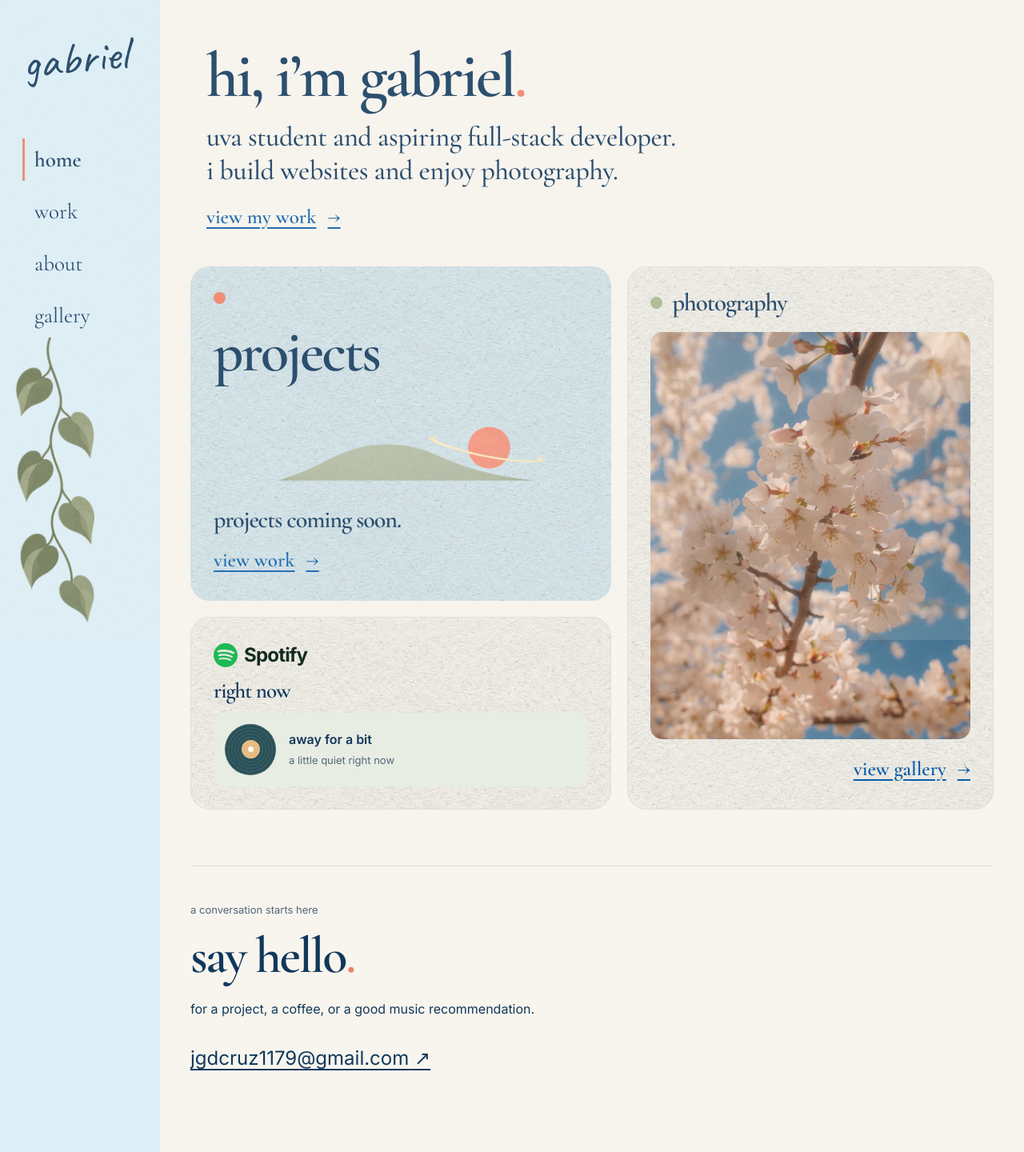
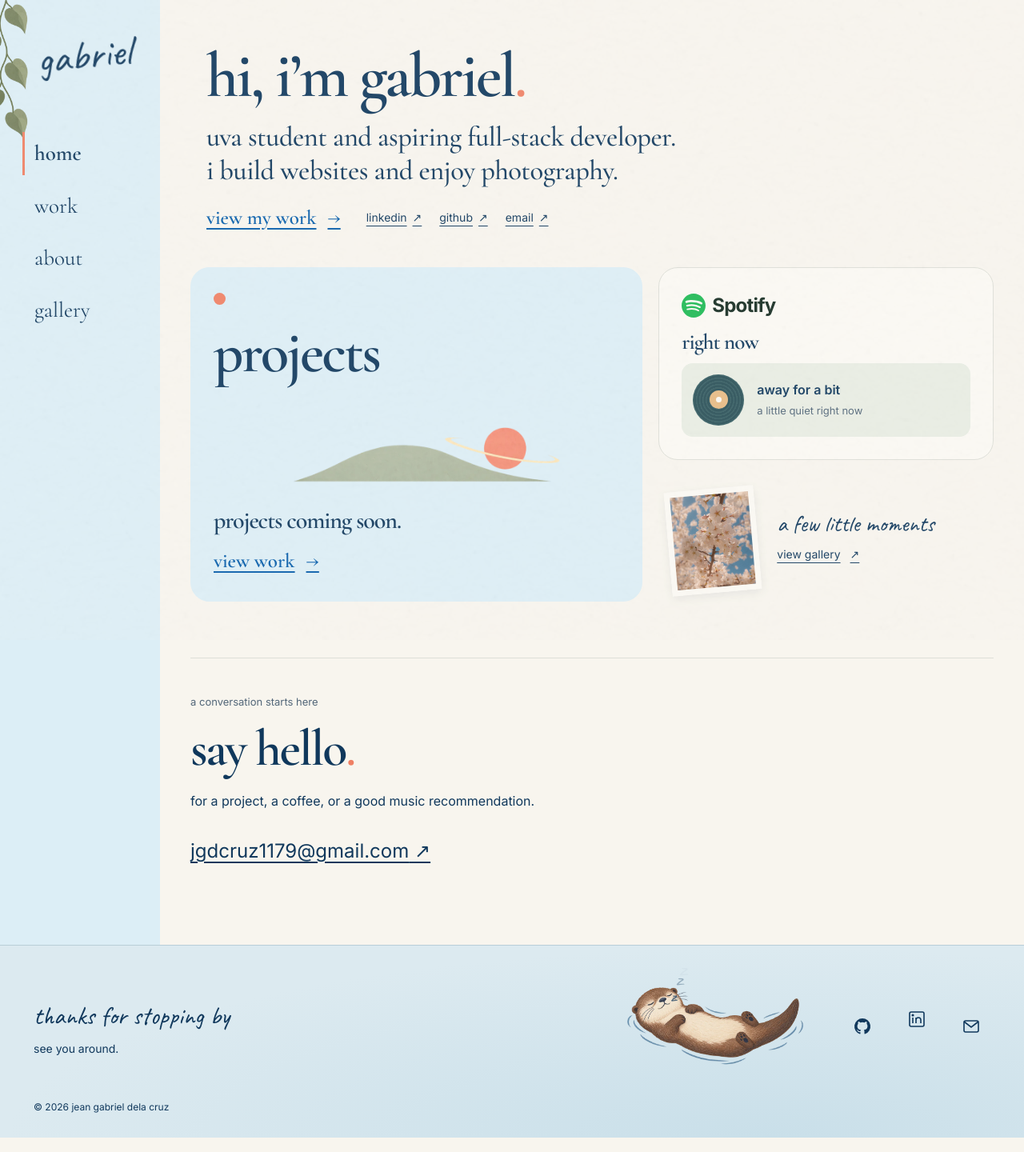
Before and after one commit to gdcruz0911/portfolio, a Next.js app: page / in a window 1280 px wide. Shown: the top 1440 px of the page at 80% size. Built offline with nearby package versions, Linux system fonts and the light colour scheme; no server answers.

Commit message:
fix(design): restore corner plant and rebalance homepage

```diff
--- a/src/app/globals.css
+++ b/src/app/globals.css
@@ -19,7 +19,7 @@
 }
 html { -webkit-font-smoothing: antialiased; }
 body { margin: 0; background: var(--background); color: var(--foreground); font-family: var(--font-inter), sans-serif; font-size: 16px; line-height: 1.6; }
-body::before { content: ""; position: fixed; inset: 0; z-index: 100; pointer-events: none; opacity: .045; background: url('/art/paper-grain.webp') repeat; }
+body::before { content: ""; position: fixed; inset: 0; z-index: 100; pointer-events: none; opacity: .085; background: url('/art/paper-grain.webp') center / cover no-repeat; }
 button, a { -webkit-tap-highlight-color: transparent; }
 button { cursor: pointer; }
 a { text-underline-offset: 5px; }
@@ -35,13 +35,13 @@ a:hover { text-decoration-thickness: 2px; }
 .skip-link:focus { transform: none; }
 .site-shell { display: grid; grid-template-columns: 200px minmax(0, 1fr); max-width: 1500px; min-height: calc(100vh - 100px); margin: 0 auto; }
 .site-header { position: relative; background: var(--blue); padding: 38px 28px; overflow: hidden; }
-.site-header > .signature { position: relative; z-index: 1; display: inline-block; font-size: 58px; line-height: 1.2; transform: rotate(-6deg); }
+.site-header > .signature { position: relative; z-index: 1; display: inline-block; font-size: 52px; margin-left: 18px; line-height: 1.2; transform: rotate(-6deg); }
 .navigation { position: relative; z-index: 1; display: flex; flex-direction: column; gap: 12px; margin-top: 65px; }
 .navigation a { font-family: var(--font-display), Georgia, serif; font-size: 27px; padding: 5px 12px; border-left: 3px solid transparent; }
 .navigation a[aria-current="page"] { border-color: var(--coral); font-weight: 600; }
 .navigation a:hover { color: var(--accent); }
 .menu-toggle { display: none; }
-.sidebar-plant { position: absolute; width: 170px; height: 360px; object-fit: contain; bottom: 30px; left: -18px; pointer-events: none; }
+.sidebar-plant { position: absolute; width: 100px; height: 230px; object-fit: contain; top: -55px; left: -48px; pointer-events: none; }
 #main-content { min-width: 0; padding: 50px 38px 72px; }
 #main-content:focus { outline: none; }
 .home-intro { padding: 4px 20px 40px; }
@@ -49,14 +49,14 @@ a:hover { text-decoration-thickness: 2px; }
 .home-intro p { font-family: var(--font-display), Georgia, serif; font-size: clamp(24px, 2.7vw, 35px); line-height: 1.2; font-weight: 500; letter-spacing: -.015em; }
 .text-link { display: inline-flex; align-items: center; gap: 14px; min-height: 44px; color: #075daa; text-decoration: underline; font-family: var(--font-display), Georgia, serif; font-weight: 600; font-size: 25px; }
 .intro-link { margin-top: 15px; }
-.home-grid { display: grid; grid-template-columns: 1.15fr 1fr; gap: 20px; align-items: stretch; }
+.home-grid { display: grid; grid-template-columns: minmax(0, 1.35fr) minmax(0, 1fr); gap: 20px; align-items: stretch; }
 .paper-panel { border: 1px solid var(--border); border-radius: 24px; padding: 28px; min-width: 0; background: var(--surface); }
-.projects-panel { background: var(--blue); border-color: transparent; }
+.projects-panel { grid-row: 1 / 3; background: var(--blue); border-color: transparent; }
 .section-dot { display: inline-block; width: 15px; height: 15px; border-radius: 50%; flex: 0 0 auto; }
 .projects-panel h2 { font-size: clamp(52px, 5.7vw, 80px); margin: 14px 0 0; }
 .project-landscape { display: block; width: 100%; height: 130px; object-fit: contain; margin: 16px 0 0; }
 .coming-soon { font-size: 30px; margin: 10px 0 12px; }
-.listening-panel { grid-column: 1; }
+.listening-panel { grid-column: 2; align-self: start; }
 .spotify-brand { display: flex; align-items: center; gap: 8px; color: #142b20; font-size: 24px; font-weight: 700; letter-spacing: -.8px; }
 .listening-title { font-size: 27px; margin: 12px 0; }
 .track-card { display: flex; align-items: center; gap: 16px; background: #e8ede3; border-radius: 14px; padding: 14px; min-height: 90px; }
@@ -66,12 +66,15 @@ a:hover { text-decoration-thickness: 2px; }
 .track-details { min-width: 0; }
 .track-title { font-weight: 600; overflow-wrap: anywhere; line-height: 1.4; }
 .track-artist { color: var(--muted); font-size: 13px; margin-top: 5px; overflow-wrap: anywhere; }
-.photography-panel { grid-column: 2; grid-row: 1 / 3; display: flex; flex-direction: column; }
-.photography-panel h2 { display: flex; align-items: center; gap: 12px; font-size: 31px; margin: 0 0 20px; }
-.photo-preview { position: relative; display: block; flex: 1; min-height: 320px; overflow: hidden; border-radius: 15px; }
-.photo-preview img { transition: transform .4s ease; }
-.photo-preview:hover img { transform: scale(1.025); }
-.photography-panel > .text-link { margin-top: 15px; align-self: flex-end; }
+.photography-panel { grid-column: 2; align-self: center; padding: 8px 12px; }
+.photo-postcard { display: flex; align-items: center; gap: 24px; }
+.photo-preview { position: relative; display: block; flex: 0 0 112px; height: 130px; border: 7px solid var(--surface); box-shadow: 0 4px 12px #17384d14; transform: rotate(-5deg); }
+.photo-note { display: block; font-size: 29px; line-height: 1.15; }
+.photo-gallery-link { display: inline-flex; align-items: center; min-height: 44px; font-size: 14px; text-decoration: underline; gap: 12px; }
+.intro-actions { display: flex; align-items: center; flex-wrap: wrap; gap: 12px 32px; margin-top: 16px; }
+.intro-actions .intro-link { margin-top: 0; }
+.intro-socials { display: flex; flex-wrap: wrap; gap: 8px 22px; }
+.intro-socials a { display: inline-flex; align-items: center; min-height: 44px; gap: 7px; font-size: 14px; text-decoration: underline; }
 .site-footer { position: relative; background: #235a89; color: #f8f5ee; margin-top: 20px; }
 .footer-inner { position: relative; max-width: 1450px; margin: auto; min-height: 105px; padding: 30px 42px; display: flex; align-items: center; justify-content: space-between; gap: 24px; }
 .footer-copyright { font-size: 12px; }
@@ -85,18 +88,20 @@ a:hover { text-decoration-thickness: 2px; }
 .page-header > p { margin-bottom: 16px; font-size: 14px; }
 .page-header .page-description { margin-top: 22px; max-width: 600px; color: var(--muted); }
 .project-video { width: 100%; border-radius: 14px; margin: 20px 0; background: #122e49; max-height: 500px; }
-@media (min-width: 1500px) { .site-header { border-radius: 0 0 24px 24px; } }
 @media (max-width: 1000px) and (min-width: 761px) {
   .site-shell { grid-template-columns: 160px minmax(0, 1fr); }
   .site-header { padding: 30px 18px; }
+  .site-header > .signature { font-size: 46px; }
   #main-content { padding: 35px 24px 80px; }
   .paper-panel { padding: 20px; }
-  .photography-panel h2 { font-size: 25px; }
+  .photo-postcard { gap: 12px; }
+  .photo-preview { flex-basis: 80px; height: 100px; }
+  .photo-note { font-size: 24px; }
 }
 @media (max-width: 760px) {
   .site-shell { display: block; min-height: calc(100vh - 150px); }
   .site-header { display: flex; flex-wrap: wrap; justify-content: space-between; align-items: center; padding: 22px 25px 16px 45px; background: transparent; overflow: hidden; }
-  .site-header > .signature { font-size: 49px; }
+  .site-header > .signature { font-size: 49px; margin-left: 0; }
   .sidebar-plant { top: -35px; left: -32px; bottom: auto; width: 82px; height: 155px; opacity: .8; }
   .menu-toggle { display: flex; align-items: center; gap: 12px; min-height: 48px; padding: 4px 0 4px 12px; font-family: var(--font-display), Georgia, serif; font-size: 25px; }
   .menu-lines { width: 22px; height: 13px; border-top: 1px solid; border-bottom: 1px solid; }
@@ -110,14 +115,14 @@ a:hover { text-decoration-thickness: 2px; }
   .text-link { font-size: 24px; }
   .intro-link { margin-top: 12px; }
   .home-grid { display: flex; flex-direction: column; gap: 18px; }
+  .listening-panel { align-self: stretch; }
   .paper-panel { padding: 24px; border-radius: 22px; }
   .projects-panel h2 { font-size: 61px; margin-top: 12px; }
   .project-landscape { height: 100px; margin: 14px 0 0; }
   .coming-soon { font-size: 28px; }
   .spotify-brand { font-size: 25px; }
-  .photography-panel h2 { font-size: 28px; }
-  .photo-preview { min-height: 0; height: 215px; flex: none; }
-  .photography-panel > .text-link { align-self: flex-start; }
+  .photography-panel { align-self: stretch; padding: 15px 8px; }
+  .photo-note { font-size: 27px; }
   .footer-inner { padding: 32px 20px 20px; min-height: 135px; flex-direction: column; gap: 8px; }
   .site-footer nav { order: -1; }
   .footer-copyright { font-size: 11px; }
@@ -129,11 +134,6 @@ a:hover { text-decoration-thickness: 2px; }
 .gallery-dialog { margin: auto; padding: 0; border: 1px solid var(--border); border-radius: 18px; width: min(92vw, 1000px); max-height: 90dvh; color: var(--foreground); background: var(--surface); }
 .gallery-dialog::backdrop { background: rgb(16 56 92 / .5); backdrop-filter: blur(6px); }
 
-/* A consistent plant anchor, independent of page content height. */
-.sidebar-plant { top: 420px; bottom: auto; }
-body::before { opacity: .13; }
-.paper-panel { background-image: url('/art/paper-grain.webp'); background-blend-mode: multiply; }
-.projects-panel { background-color: var(--blue); }
 .away-record { display: grid; place-items: center; flex: 0 0 64px; height: 64px; border-radius: 50%; background: repeating-radial-gradient(circle, #294f57 0 2px, #365e63 3px 4px); }
 .away-record > span { width: 23px; height: 23px; border: 8px solid #e7bb84; border-radius: 50%; background: var(--surface); }
 .contact-section { margin-top: 70px; padding: 44px 0 18px; border-top: 1px solid var(--border); scroll-margin-top: 30px; }
@@ -152,7 +152,7 @@ body::before { opacity: .13; }
 .viewer-controls button:first-child { font-size: 15px; border: 0; border-radius: 0; }
 .viewer-controls span { margin-right: auto; font-size: 14px; }
 .viewer-image { width: 100%; height: 72dvh; object-fit: contain; padding: 12px; }
-.site-footer { background: #dceaf0; color: var(--foreground); border-top: 1px solid #b9ced8; margin-top: 0; background-image: url('/art/paper-grain.webp'); background-blend-mode: multiply; }
+.site-footer { background: #dceaf0; color: var(--foreground); border-top: 1px solid #b9ced8; margin-top: 0; background-image: radial-gradient(ellipse at 75% 100%, #c9dfe9, transparent 70%); }
 .footer-inner { display: grid; grid-template-columns: 1fr 240px auto; gap: 10px 40px; min-height: 240px; padding: 25px 42px; }
 .footer-note .signature { font-size: 32px; }
 .footer-note p { font-size: 14px; margin-top: 5px; }
--- a/src/app/page.tsx
+++ b/src/app/page.tsx
@@ -1,7 +1,7 @@
 import { ContactSection } from "@/components/ContactSection";
 import Image from "next/image";
 import Link from "next/link";
-import { projects } from "@/data/content";
+import { projects, socialLinks } from "@/data/content";
 import { NowPlaying } from "@/components/NowPlaying";
 import { ProjectCard } from "@/components/ProjectCard";
 
@@ -11,7 +11,14 @@ export default function Home() {
       <header className="home-intro">
         <h1 className="display-type">hi, i&rsquo;m gabriel<span className="coral">.</span></h1>
         <p>uva student and aspiring full-stack developer.<br />i build websites and enjoy photography.</p>
-        <Link href="/work" className="text-link intro-link">view my work <span aria-hidden>→</span></Link>
+        <div className="intro-actions">
+          <Link href="/work" className="text-link intro-link">view my work <span aria-hidden>→</span></Link>
+          <nav className="intro-socials" aria-label="connect with gabriel">
+            <a href={socialLinks.linkedin} target="_blank" rel="noreferrer noopener">linkedin <span aria-hidden>↗</span></a>
+            <a href={socialLinks.github} target="_blank" rel="noreferrer noopener">github <span aria-hidden>↗</span></a>
+            <a href={socialLinks.email}>email <span aria-hidden>↗</span></a>
+          </nav>
+        </div>
       </header>
       <div className="home-grid">
         <section className="paper-panel projects-panel" aria-labelledby="projects-title">
@@ -24,12 +31,16 @@ export default function Home() {
           <Link href="/work" className="text-link">view work <span aria-hidden>→</span></Link>
         </section>
         <section className="paper-panel listening-panel" aria-label="Spotify listening status"><NowPlaying /></section>
-        <section className="paper-panel photography-panel" aria-labelledby="photography-title">
-          <h2 id="photography-title" className="display-type"><span className="section-dot moss-bg" aria-hidden />photography</h2>
-          <Link href="/gallery" className="photo-preview" aria-label="view photography gallery">
-            <Image src="/gallery/85FB701C-4941-440A-A314-C6B566CABDD0_1_105_c.jpeg" alt="Cherry blossoms in bloom against a blue sky" fill priority sizes="(min-width: 900px) 35vw, 90vw" className="object-cover" />
+        <section className="photography-panel" aria-labelledby="photography-title">
+          <Link href="/gallery" className="photo-postcard" aria-label="view photography gallery">
+            <span className="photo-preview">
+              <Image src="/gallery/85FB701C-4941-440A-A314-C6B566CABDD0_1_105_c.jpeg" alt="Cherry blossoms in bloom against a blue sky" fill sizes="120px" className="object-cover" />
+            </span>
+            <span>
+              <span id="photography-title" className="signature photo-note">a few little moments</span>
+              <span className="photo-gallery-link">view gallery <span aria-hidden>↗</span></span>
+            </span>
           </Link>
-          <Link href="/gallery" className="text-link">view gallery <span aria-hidden>→</span></Link>
         </section>
       </div>
       <ContactSection />
```
Also changed, not shown: 1 other file (tests, documents, lock files or other folders).
